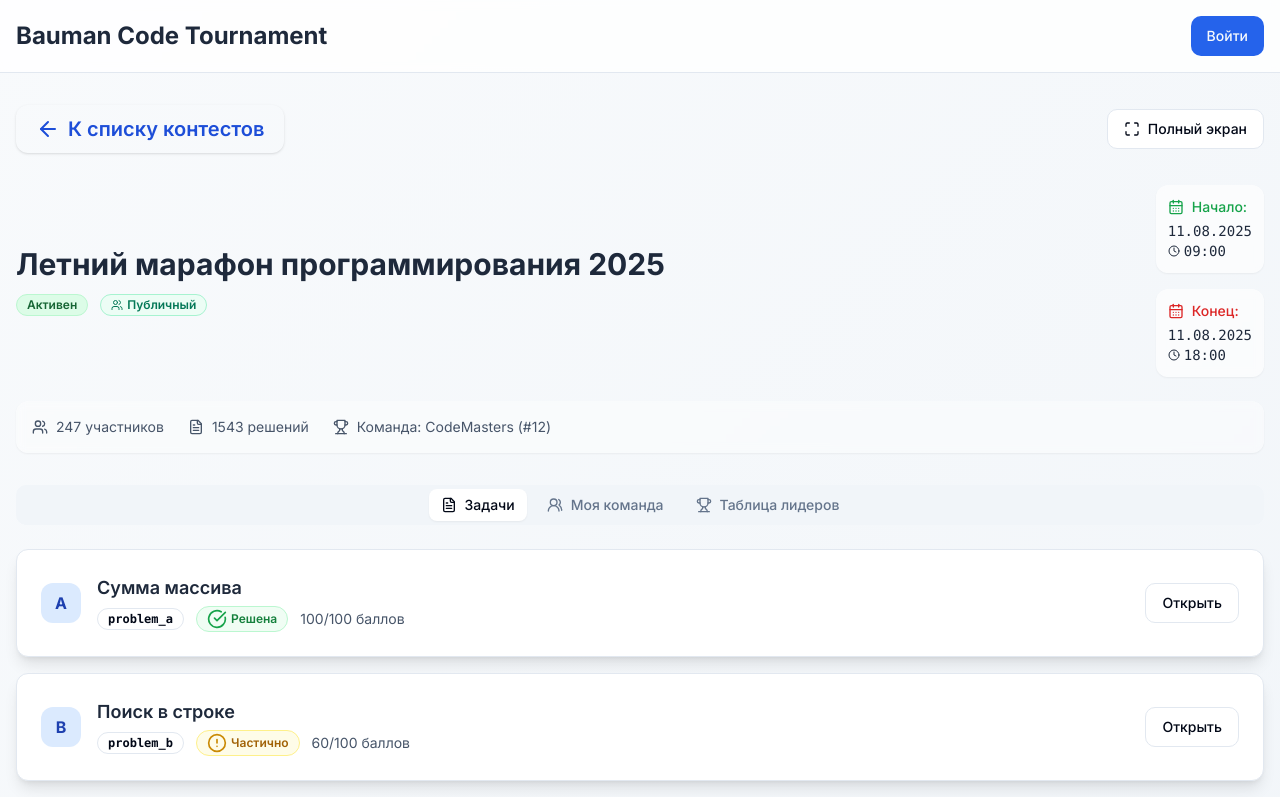
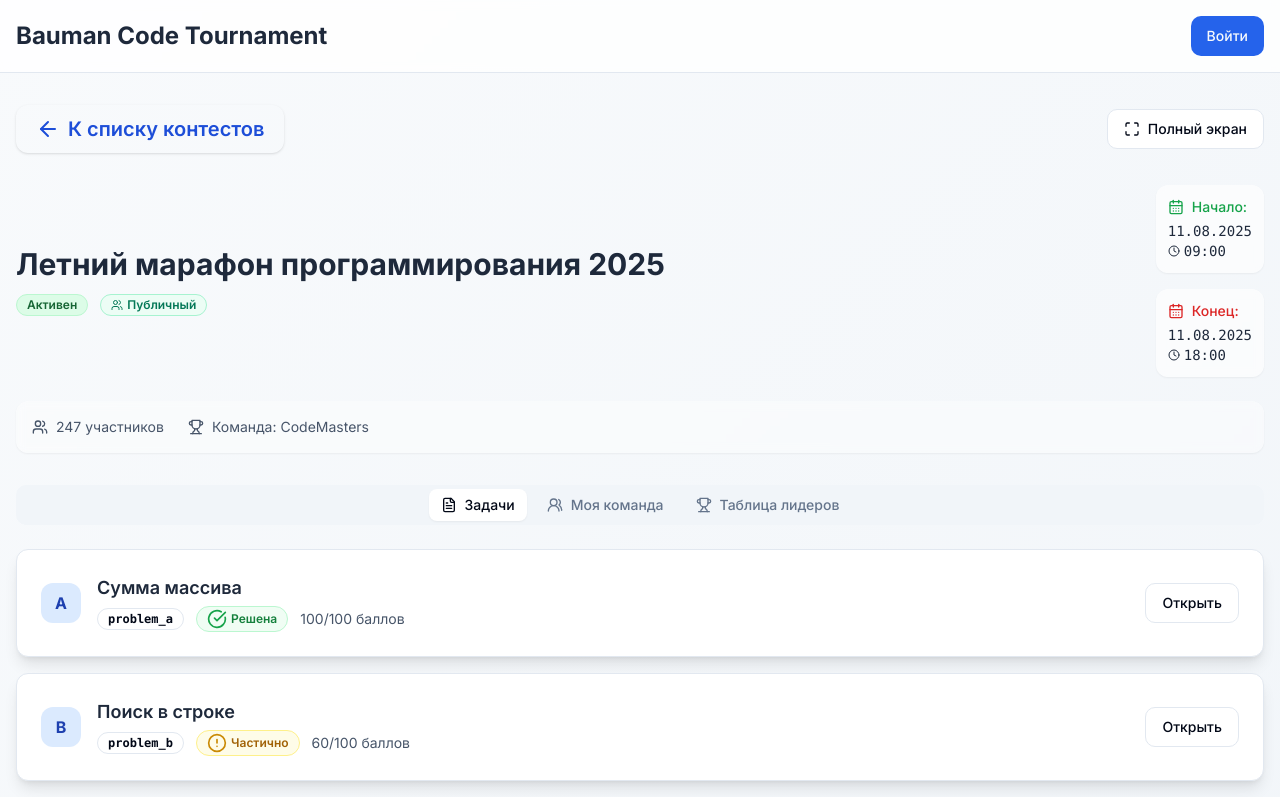
Before and after one commit to bmstu-itstech/tjudge-front, a Next.js app: page /contests/1 in a window 1280 px wide. Shown: the top 797 px of the page. Built offline with nearby package versions, Linux system fonts and the light colour scheme.

Commit message:
[fix] contest page: deleted data about command position and total solution number

```diff
--- a/app/contests/[id]/page.tsx
+++ b/app/contests/[id]/page.tsx
@@ -235,14 +235,10 @@ export default function ContestPage({ params }: ContestPageProps) {
                             <Users className="w-4 h-4" />
                             <span>{contest.participants} участников</span>
                         </div>
-                        <div className="flex items-center gap-2">
-                            <FileText className="w-4 h-4" />
-                            <span>{contest.totalSubmissions} решений</span>
-                        </div>
                         {contest.myTeam && (
                             <div className="flex items-center gap-2">
                                 <Trophy className="w-4 h-4" />
-                                <span>Команда: {contest.myTeam.name} (#{contest.myTeam.rank})</span>
+                                <span>Команда: {contest.myTeam.name}</span>
                             </div>
                         )}
                     </div>
```
